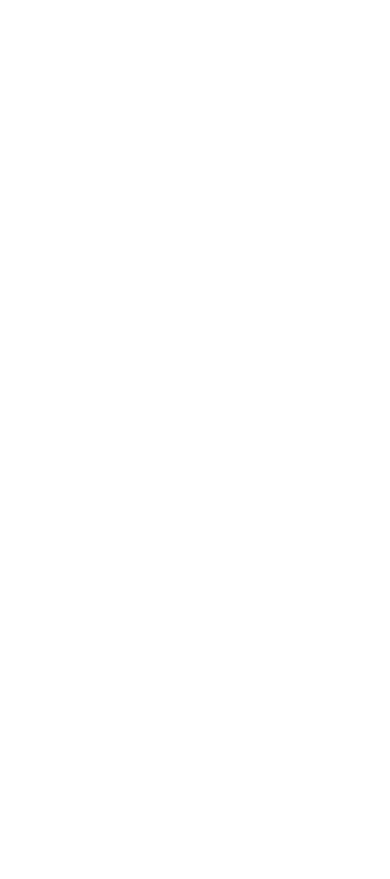
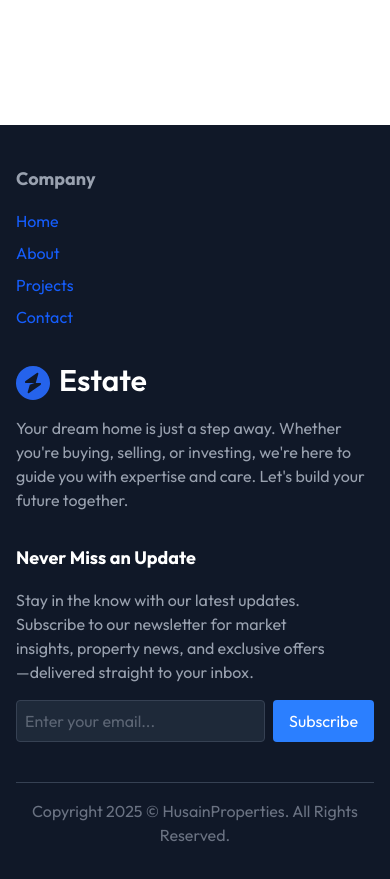
Before and after one commit to HusainCementwala/real-estate-vite, a React (Vite) app in the folder estate/: page / in a window 390 px wide. Shown: the part 5200-6079 px from the top of the page. Before the commit the page ends 5325 px from the top, so only its background shows below. Built offline with nearby package versions, Linux system fonts and the light colour scheme.

Commit message:
to add framer motion graphics

```diff
--- a/estate/package.json
+++ b/estate/package.json
@@ -11,6 +11,7 @@
   },
   "dependencies": {
     "@tailwindcss/vite": "^4.0.3",
+    "framer-motion": "^12.4.3",
     "react": "^18.3.1",
     "react-dom": "^18.3.1",
     "react-toastify": "^11.0.3",
--- a/estate/src/App.jsx
+++ b/estate/src/App.jsx
@@ -7,6 +7,7 @@
 import Contact from './components/Contact'
 import { ToastContainer } from 'react-toastify';
 import 'react-toastify/dist/ReactToastify.css';
+import Footer from './components/Footer'
 
 const App = () => {
   return (
@@ -17,6 +18,7 @@
       <Projects/>
       <Testimonials/>
       <Contact/>
+      <Footer/>
     </div>
   )
 }
--- /dev/null
+++ b/estate/src/components/Footer.jsx
@@ -0,0 +1,52 @@
+import React from 'react'
+import { assets } from '../assets/assets'
+
+const Footer = () => {
+  //there are two parts to th footer
+  //1. first one has 3 columns
+  //2. second has the copyright message
+  return (
+    <div className='pt-10 pb-10 px-4 md:px-20 lg:px-32 w-full bg-gray-900 overflow-hidden' id='Footer'>
+      <div className='container mx-auto flex flex-col md:flex-row justify-between items-start'>
+
+        <div className='w-full md:w-1/5 mb-8 md:m-0'>
+          <h3 className='text-gray-400 text-lg font-bold mb-4'>Company</h3>
+          <ul className="flex flex-col gap-2 list-none p-0 m-0">
+            <li>
+              <a href="#Header" className="inline-block hover:text-white text-blue-600">Home</a>
+            </li>
+            <li>
+              <a href="#About" className="inline-block hover:text-white text-blue-600">About</a>
+            </li>
+            <li>
+              <a href="#Projects" className="inline-block hover:text-white text-blue-600">Projects</a>
+            </li>
+            <li>
+              <a href="#Contact" className="inline-block hover:text-white text-blue-600">Contact</a>
+            </li>
+          </ul>
+
+        </div>
+        <div className='w-full md:w-1/3 mb-8 md:mb-0'>
+          <img src={assets.logo_dark} alt="" />
+          <p className='text-gray-400 mt-4 '>Your dream home is just a step away. Whether you're buying, selling, or investing, we're here to guide you with expertise and care. Let's build your future together.</p>
+        </div>
+        <div className='w-full md:w-1/3'>
+        <h3 className='text-white text-lg font-bold mb-4'>Never Miss an Update</h3>
+        <p className='text-gray-400 mb-4 max-w-80'>Stay in the know with our latest updates. Subscribe to our newsletter for market insights, property news, and exclusive offers—delivered straight to your inbox.</p>
+        <div className='flex gap-2'>
+          <input type="email" placeholder='Enter your email...'
+          className='p-2 rounded bg-gray-800 text-gray-400 border border-gray-700 focus:outline-none w-full md:w-auto' />
+          <button className='py-2 px-4 rounded bg-blue-500 text-white cursor-pointer'>Subscribe</button>
+        </div>
+
+        </div>
+      </div>
+      <div className='border-t border-gray-700 py-4 mt-10 text-center text-gray-500'>
+      Copyright 2025 © HusainProperties. All Rights Reserved.
+      </div>
+    </div>
+  )
+}
+
+export default Footer
--- a/estate/src/components/Navbar.jsx
+++ b/estate/src/components/Navbar.jsx
@@ -39,7 +39,7 @@
           hover:text-gray-400'>Testimonials</a>
         </ul>
 
-        <button className='hidden md:block bg-white px-8 py-2 rounded-full cursor-pointer'>Sign Up</button>
+        <button className='hidden md:block bg-white px-8 py-2 rounded-full cursor-pointer'><a href="#Footer">Sign Up</a></button>
 
         <img onClick={()=>setShowMobileMenu(true)} src={assets.menu_icon} className='md:hidden w-7 cursor-pointer' alt="" />
       </div>
```
Also changed, not shown: 1 other file (tests, documents, lock files or other folders).
